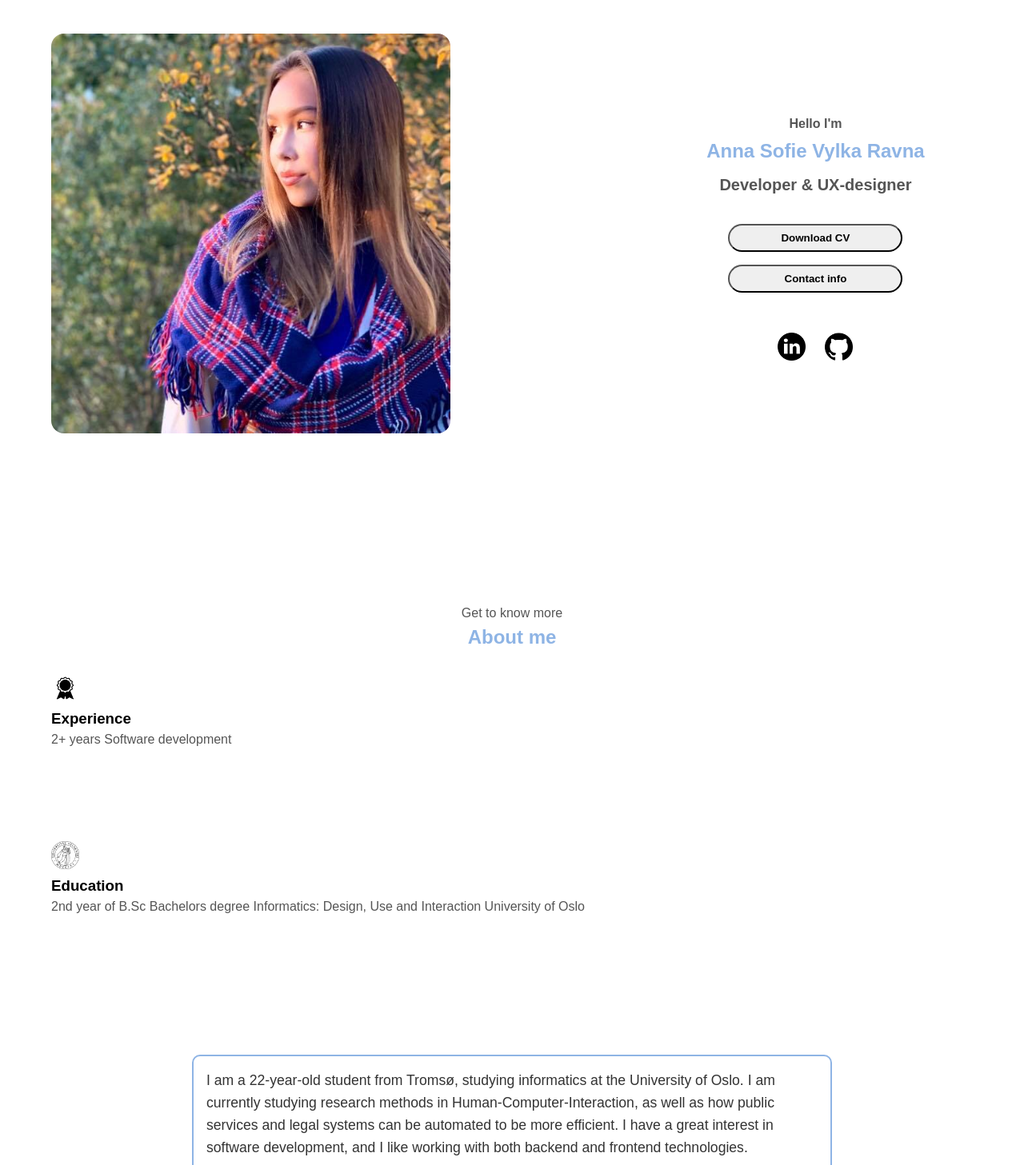
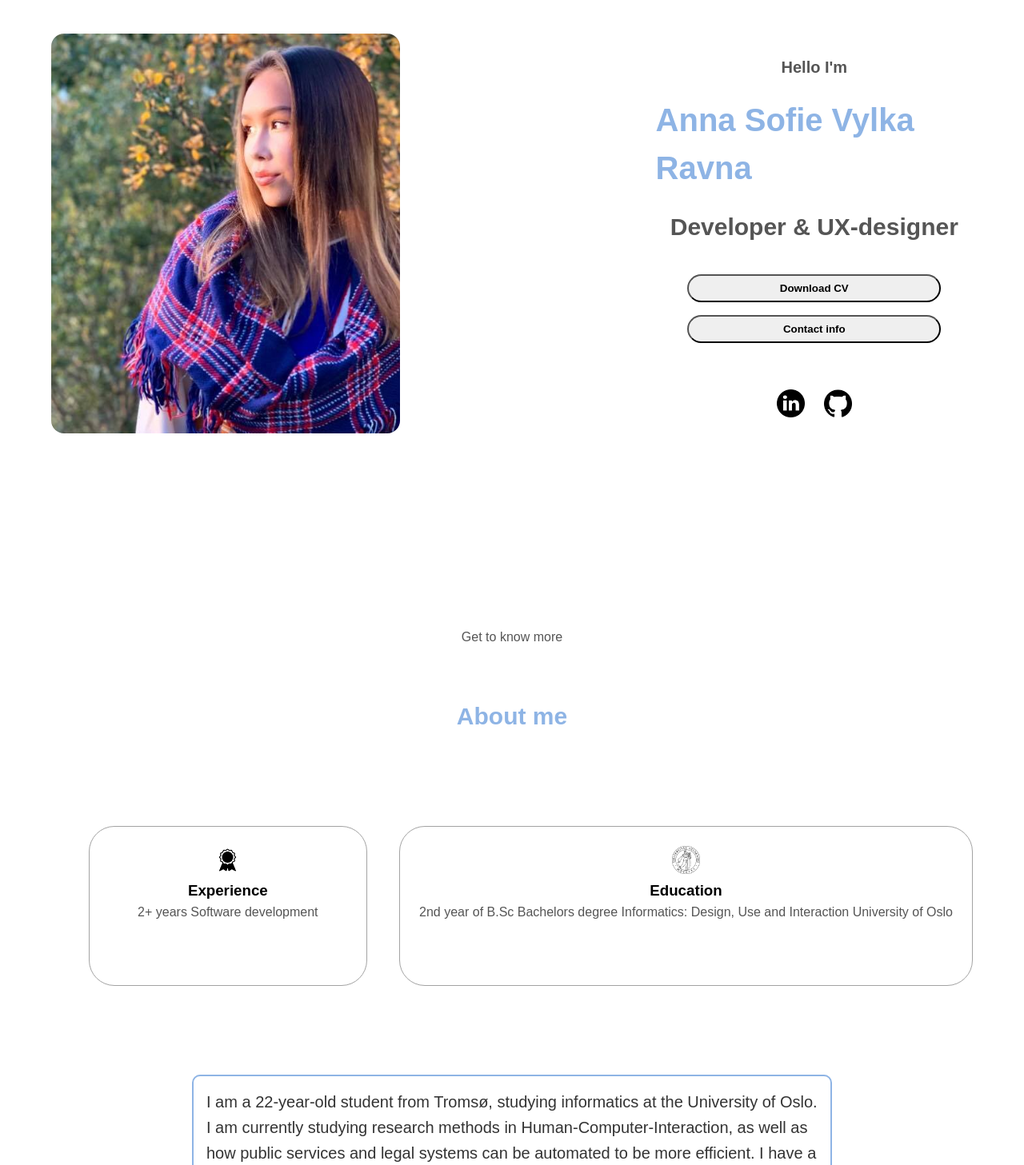
Before and after one commit to asvravna/nextportfolio, a Next.js app: page / in a window 1280 px wide. Shown: the part 180-1637 px from the top of the page at 80% size. Built offline with nearby package versions, Linux system fonts and the light colour scheme.

Commit message:
experience timeline for desktop

```diff
--- a/src/app/components/Experience.js
+++ b/src/app/components/Experience.js
@@ -168,7 +168,7 @@ function Experience() {
                            </div>
                         </div>
                     </div>
-                    <div className="timelineContainer">
+                    <div className="timeline-container">
                         <div className="timeline-line"></div>
                         <div className="timeline-arrow"></div>
                         <div className="timeline-points">
--- a/src/app/globals.css
+++ b/src/app/globals.css
@@ -95,11 +95,10 @@ a:hover {
 }
 
 #socialsContainer {
-  display: flex;                     /* Use flexbox to arrange the icons */
-  justify-content: center;           /* Horizontally center the icons */
-  align-items: center;               /* Vertically align the icons */
+  display: flex;
+  justify-content: center;
+  align-items: center;
   gap: 1.5rem;
-  padding-top: 5%;                     /* Add space between the icons */
 }
 
 .socialsContainer img {
@@ -360,7 +359,6 @@ h1 {
   gap: 2rem;
 }
 
-/* Container for each section (Design/Development) */
 .details-container {
   display: flex;
   flex-direction: column;
@@ -371,11 +369,9 @@ h1 {
   padding-bottom:5%;
   padding-top: 5%;
 }
-/* Title of the section (Design/Development) */
 .experience-sub-title {
   font-size: 1.3rem;
   font-weight: 300;
-  /* padding-left: 15%; */
 }
 .experienceSubTitle {
   font-size: 1.3rem;
@@ -384,7 +380,6 @@ h1 {
   padding-top:10%;
 }
 
-/* Container for articles (individual skills) */
 .article-container {
   display: flex;
   flex-wrap: wrap;
@@ -392,7 +387,6 @@ h1 {
 }
 
 
-/* Each article for skills/technologies */
 article {
   font-size: 12px;
   display: flex;
@@ -439,12 +433,6 @@ article .icon {
   gap: 1.5rem;
   width: 100%;
 }
-
-/* Default style - Timeline is visible */
-.timeline-container {
-  display: block;
-}
-
 
 /* Projects Section */
 #projects {
@@ -726,8 +714,72 @@ article .icon {
   .aboutPic{
     height:500px;
   }
+
+  .profileTitle{
+    padding-top: 5%;
+    font-size: 40px;
+    padding-bottom: 5%;
+  }
+  .sectionTextP1{
+    font-size: 20px;
+  }
+
+  .sectionTextP2{
+    font-size: 30px;
+  }
+
+  /*ABOUT SECTION*/
+  #about {
+    position: relative;
+  }
+  .title {
+    color:#8EB4E5;
+    padding-bottom:10%;
+    font-size: 30px;
+  }
+
+  .aboutContainers {
+    gap: 2.5rem;
+  }
+
+  .aboutDetailsContainer {
+    justify-content: center;
+    flex-direction: column;
+    margin-left: -6%;
+  }
+
+
+  .aboutContainers,
+  .aboutDetailsContainer {
+    display: flex;
+    padding-left: 5%;
+  }
+
+  .detailsContainer {
+    padding: 1.5rem;
+    flex:1;
+    background: white;
+    border-radius: 2rem;
+    border: rgb(53, 53, 53) 0.1rem solid;
+    border-color: rgb(163, 163, 163);
+    text-align: center;
+    height:200px;
+  }
+
+  .centeredContainer {
+    gap: 4rem;
+    height: 80%
+  }
+  .textContainer{
+    height:200px;
+    width:2000px;
+  }
+  .textContainer p{
+    font-size: 20px;
+  }
+
   .contact-info-container {
-      gap: 1.5rem; /* Larger gap between icons on desktop */
+      gap: 1.5rem;
   }
 
   .contact-info-container .contact-icon {
@@ -812,6 +864,12 @@ article .icon {
   }
 
 
+  /* Default style - Timeline is visible */
+  .timeline-container {
+    display: block;
+  }
+
+
   .timeline-container {
     width: 100%;
     position: relative;
@@ -821,7 +879,7 @@ article .icon {
   }
 
   .timeline-line {
-    margin-top: 1%;
+    margin-top: 0.5%;
     width: 101%;
     height: 2px;
     background-color: black;
```
